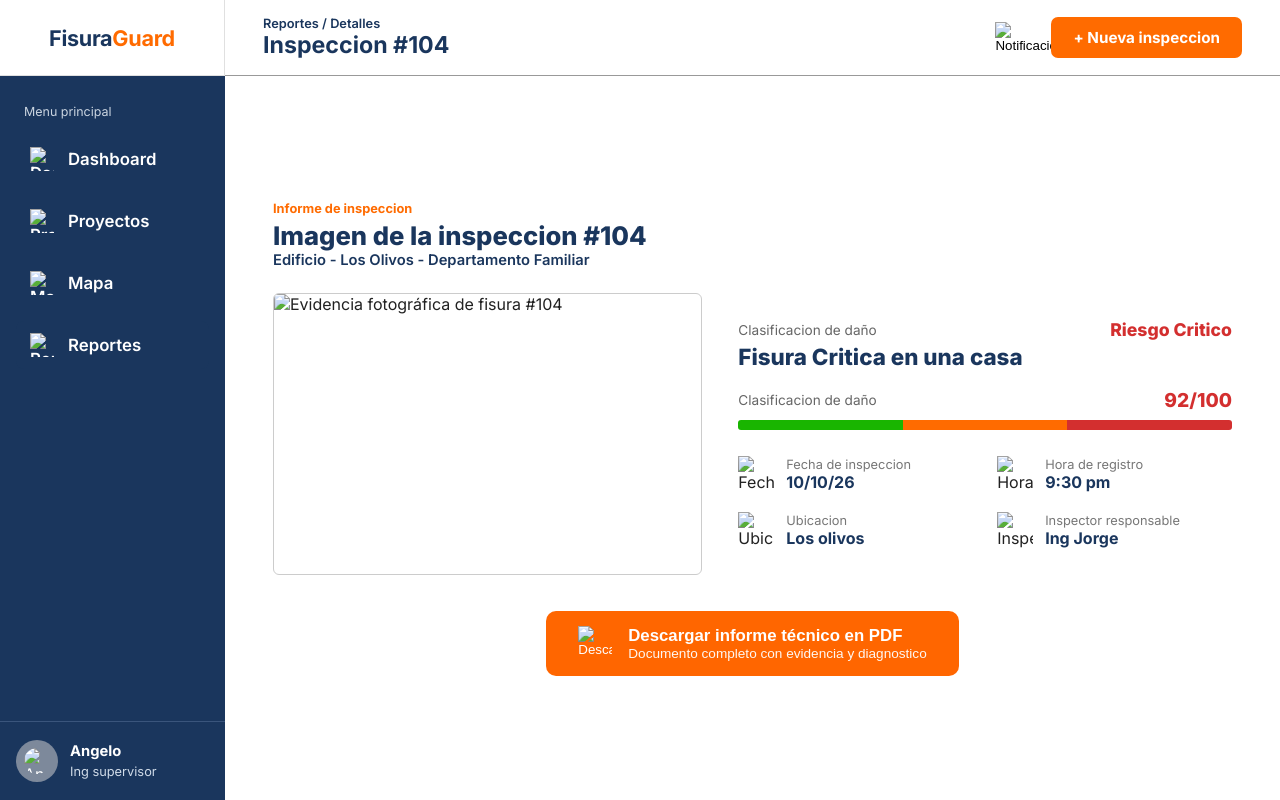
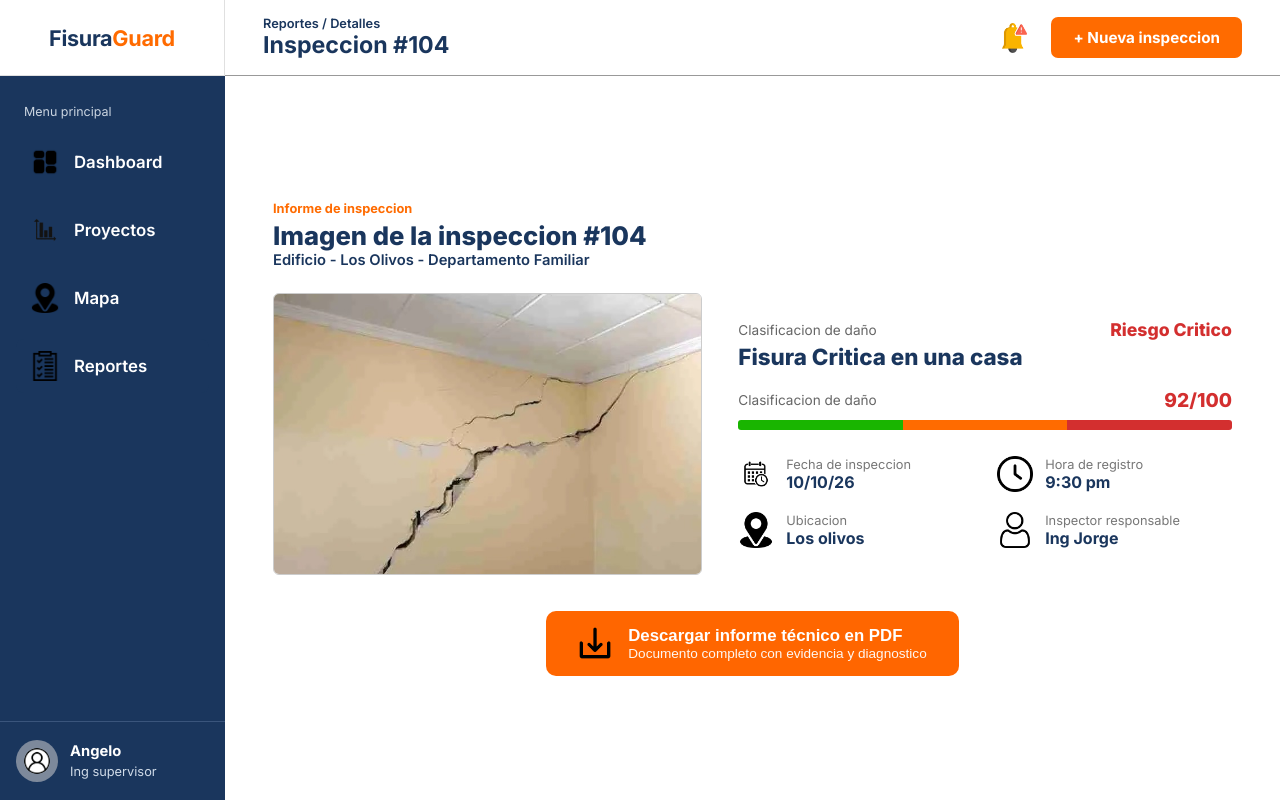
Before and after one commit to Fokker-7/fisuraguard-landing-page, a plain HTML site: page pages/index3.html in a window 1280 px wide. Drawn offline with Linux system fonts and the light colour scheme.

Commit message:
Se añadieron iconos e imagenes para cada una de las paginas, y se hizo un cambio en stylesGlobal para que asi mismo los iconos no se vean tan pequeños

```diff
--- a/css/stylesGlobal.css
+++ b/css/stylesGlobal.css
@@ -281,8 +281,8 @@ body {
   background: none;
   border: none;
   cursor: pointer;
-  width: 34px;
-  height: 34px;
+  width: 30px;
+  height: 30px;
 }
 
 /*adaptacion resposive */
@@ -329,8 +329,8 @@ body {
 
 .icono-navegacion,
 .icono-campana {
-  width: 24px;
-  height: 24px;
+  width: 30px;
+  height: 30px;
   object-fit: contain;
 }
 
--- a/pages/index3.html
+++ b/pages/index3.html
@@ -21,22 +21,22 @@
         <span class="subtitulo-menu">Menu principal</span>
         <nav class="lista-navegacion">
           <a href="index2.html" class="elemento-navegacion">
-            <img src="../img/icono-dashboard.png" alt="Dashboard" class="icono-navegacion">
+            <img src="../assets/images/dashboard.png" alt="Dashboard" class="icono-navegacion">
             <span>Dashboard</span>
           </a>
 
           <a href="#" class="elemento-navegacion">
-            <img src="../img/icono-proyectos.png" alt="Proyectos" class="icono-navegacion">
+            <img src="../assets/images/proyectos.png" alt="Proyectos" class="icono-navegacion">
             <span>Proyectos</span>
           </a>
 
           <a href="#" class="elemento-navegacion">
-            <img src="../img/icono-mapa.png" alt="Mapa" class="icono-navegacion">
+            <img src="../assets/images/mapa.png" alt="Mapa" class="icono-navegacion">
             <span>Mapa</span>
           </a>
 
           <a href="index3.html" class="elemento-navegacion activo">
-            <img src="../img/icono-reportes.png" alt="Reportes" class="icono-navegacion">
+            <img src="../assets/images/reportes.png" alt="Reportes" class="icono-navegacion">
             <span>Reportes</span>
           </a>
         </nav>
@@ -44,7 +44,7 @@
 
       <div class="usuario-barra-lateral" id="boton-cerrar-sesion" title="Cerrar sesión">
         <div class="circulo-avatar">
-          <img src="../img/avatar-supervisor.png" alt="Angelo" class="imagen-avatar">
+          <img src="../assets/images/avatar.png" alt="Angelo" class="imagen-avatar">
         </div>
         <div class="datos-usuario">
           <strong>Angelo</strong>
@@ -65,7 +65,7 @@
 
         <div class="acciones-barra-superior">
           <button type="button" class="boton-campana" id="boton-campana" aria-label="Notificaciones">
-            <img src="../img/icono-campana.png" alt="Notificaciones" class="icono-campana">
+            <img src="../assets/images/campana.png" alt="Notificaciones" class="icono-campana">
           </button>
           <button type="button" class="boton-primario" id="boton-nueva-inspeccion">+ Nueva inspeccion</button>
         </div>
@@ -79,7 +79,7 @@
         <div class="cuadricula-detalles-reporte">
           <!-- fotografia de la fisura -->
           <div class="caja-foto-fisura">
-            <img src="../img/foto-fisura-104.png" alt="Evidencia fotográfica de fisura #104" class="foto-fisura">
+            <img src="../assets/images/grieta.png" alt="Evidencia fotográfica de fisura #104" class="foto-fisura">
           </div>
 
           <!-- panel de clasificacion-->
@@ -105,7 +105,7 @@
 
             <div class="cuadricula-metadatos">
               <div class="elemento-metadato">
-                <img src="../img/icono-calendario.png" alt="Fecha" class="icono-metadato">
+                <img src="../assets/images/fecha.png" alt="Fecha" class="icono-metadato">
                 <div>
                   <span class="etiqueta-metadato">Fecha de inspeccion</span>
                   <strong class="valor-metadato">10/10/26</strong>
@@ -113,7 +113,7 @@
               </div>
 
               <div class="elemento-metadato">
-                <img src="../img/icono-reloj.png" alt="Hora" class="icono-metadato">
+                <img src="../assets/images/reloj.png" alt="Hora" class="icono-metadato">
                 <div>
                   <span class="etiqueta-metadato">Hora de registro</span>
                   <strong class="valor-metadato">9:30 pm</strong>
@@ -121,7 +121,7 @@
               </div>
 
               <div class="elemento-metadato">
-                <img src="../img/icono-ubicacion.png" alt="Ubicacion" class="icono-metadato">
+                <img src="../assets/images/mapa.png" alt="Ubicacion" class="icono-metadato">
                 <div>
                   <span class="etiqueta-metadato">Ubicacion</span>
                   <strong class="valor-metadato">Los olivos</strong>
@@ -129,7 +129,7 @@
               </div>
 
               <div class="elemento-metadato">
-                <img src="../img/icono-inspector.png" alt="Inspector" class="icono-metadato">
+                <img src="../assets/images/usuario.png" alt="Inspector" class="icono-metadato">
                 <div>
                   <span class="etiqueta-metadato">Inspector responsable</span>
                   <strong class="valor-metadato">Ing Jorge</strong>
@@ -142,7 +142,7 @@
         <!-- descargar inforrme-->
         <div class="fila-descarga">
           <button type="button" class="boton-descargar-pdf" id="boton-abrir-modal">
-            <img src="../img/icono-descargar-pdf.png" alt="Descargar PDF" class="icono-descarga">
+            <img src="../assets/images/descarga.png" alt="Descargar PDF" class="icono-descarga">
             <div class="texto-descarga">
               <strong>Descargar informe técnico en PDF</strong>
               <span>Documento completo con evidencia y diagnostico</span>
```
Also changed, not shown: pages/index2.html (+10 -10 lines), assets/images/alertas.png (added), assets/images/avatar.png (added), assets/images/campana.png (added), assets/images/comportamiento.png (added), assets/images/dashboard.png (added), assets/images/descarga.png (added), assets/images/estructuraPeligro.png (added), assets/images/fecha.png (added), assets/images/grieta.png (added), assets/images/inspecciones.png (added), assets/images/mapa.png (added), assets/images/proyectos.png (added), assets/images/reloj.png (added), 1 more files.
